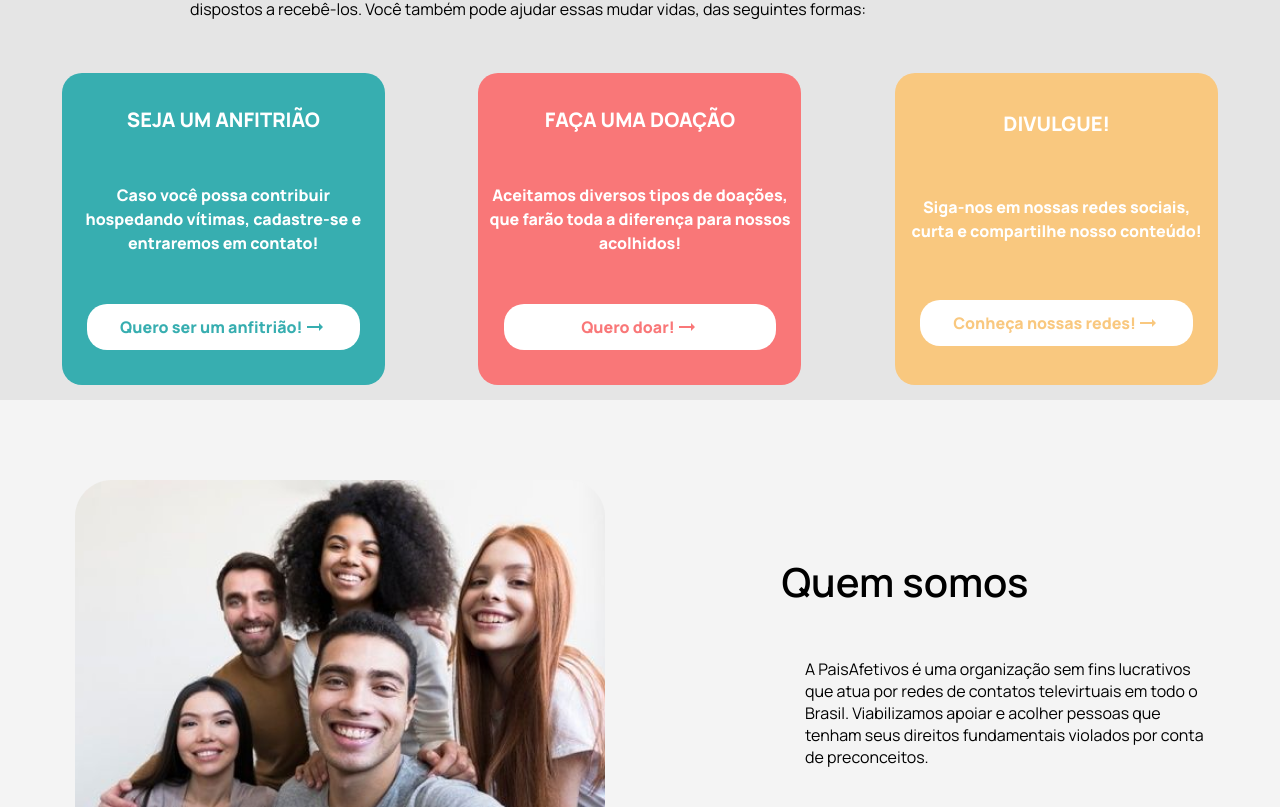
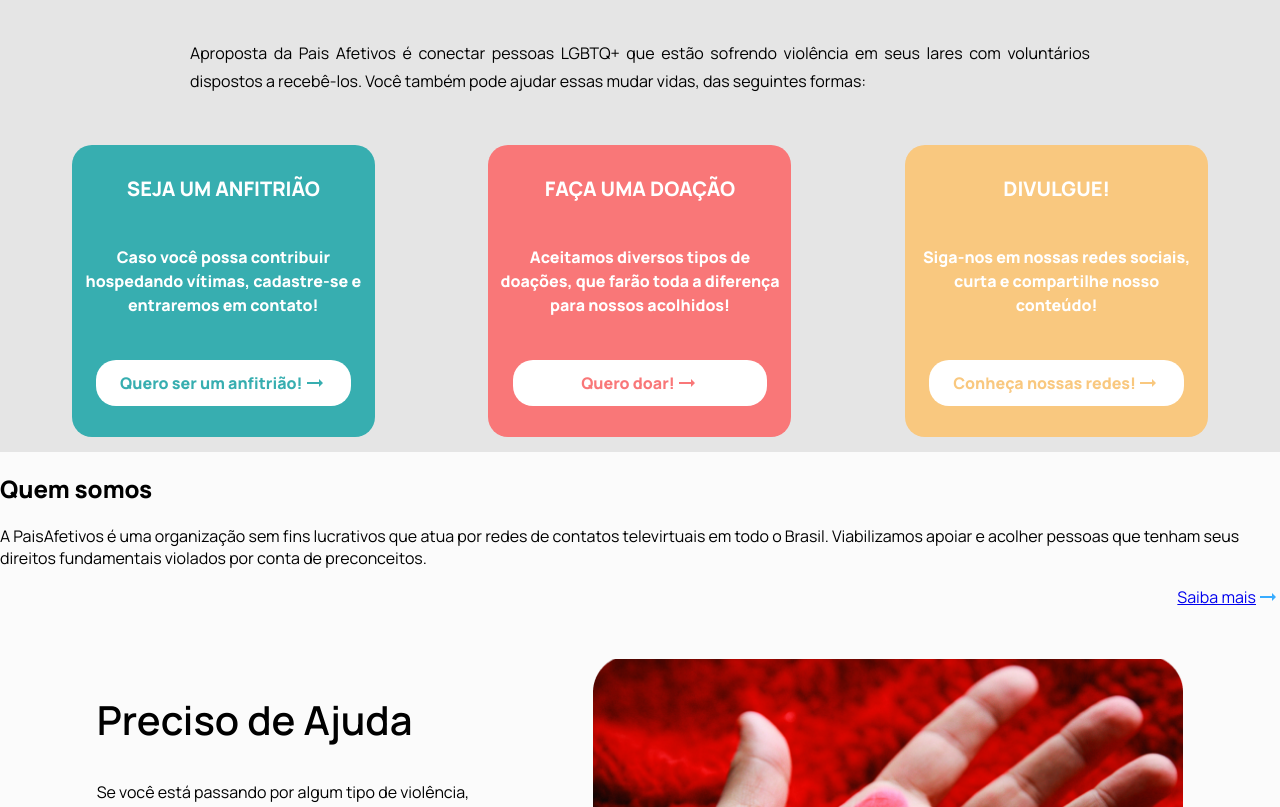
Before and after one commit to GrupoCPB/paisafetivos-web-frontend, a React (Create React App) app: page / in a window 1280 px wide. Shown: the part 813-1620 px from the top of the page. Built offline with nearby package versions, Linux system fonts and the light colour scheme.

Commit message:
add: seção 'sobre'

```diff
--- a/src/components/Home/SectionAbout/index.jsx
+++ b/src/components/Home/SectionAbout/index.jsx
@@ -1,12 +1,12 @@
 import React from "react";
-import { About } from "style/about";
-import { ArrowSignal } from './styles'
+import { ArrowSignal } from './styles';
+import Box from '@mui/material/Box';
 
 import ArrowRightAltIcon from '@mui/icons-material/ArrowRightAlt';
 
 export function SectionAbout() {
   return (
-    <About id="quem-somos">
+    <Box>
       <div className="about-photo"></div>
       <div className="about-area">
         <h2>Quem somos</h2>
@@ -25,6 +25,6 @@
           </ArrowSignal>
         </div>
       </div>
-    </About>
+    </Box>
   );
 }
--- a/src/components/Home/SectionDonation/index.jsx
+++ b/src/components/Home/SectionDonation/index.jsx
@@ -7,12 +7,11 @@
 export function SectionDonation() {
   return (
       <Box
-        display="flex"
-        justifyContent="space-around"
+        component="section"
         sx={ style.sectionDonateResponsive }
       >
         <Box
-          variant="div"
+          component="div"
           sx={ style.sectionLefth }
         >
           <H1
@@ -38,6 +37,7 @@
           </ButtonDonation>
         </Box>
         <Box
+          component="div"
           sx={{ display: { xs: "none", md: "block" } }}
         >
           <Img src={ donateImg } alt="pessoas ao por do sol"></Img>
--- a/src/components/Home/SectionDonation/styled.jsx
+++ b/src/components/Home/SectionDonation/styled.jsx
@@ -47,6 +47,8 @@
 `;
 
 export const sectionLefth = {
+  boxSizing: "border-box",
+  padding:"15px",
   display: { xs: "flex" },
   flexDirection: { xs: "column" } ,
   justifyContent: { xs: "center" },
@@ -54,6 +56,9 @@
 }
 
 export const sectionDonateResponsive = {
+  boxSizing: "border-box",
+  display: "flex",
+  justifyContent: "space-around",
   mt: { md: "80px"},
   background: { md: "#F8F8F8" },
   backgroundImage: { xs: `url(${donateImg})`, md: "none"},
--- a/src/components/Home/SectionHelpToo/index.jsx
+++ b/src/components/Home/SectionHelpToo/index.jsx
@@ -8,17 +8,11 @@
 export function SectionHelpToo() {
   return(
     <Box
-      display="flex"
-      flexDirection="column"
-      alignItems="center"
-      bgcolor="#E5E5E5"
-      padding="15px"
+      sx={ style.sectionHelpToo }
     >
       <H2 variant="h2">Você também pode ajudar!</H2>
       <PBody>Aproposta da Pais Afetivos é conectar pessoas LGBTQ+ que estão sofrendo violência em seus lares com voluntários dispostos a recebê-los. Você também pode ajudar essas mudar vidas, das seguintes formas: </PBody>
       <Box
-        display="flex"
-        justifyContent="space-around"
         sx={ style.sectionBotton }
       >
         <Box
--- a/src/components/Home/SectionHelpToo/style.jsx
+++ b/src/components/Home/SectionHelpToo/style.jsx
@@ -10,7 +10,7 @@
 `;
 
 export const PBody = styled(Typography)`
-  margin-top: 46px;
+  margin: 46px 15px 0 15px;
   font-size: 16px;
   font-weight: 500;
   line-height: 28px;
@@ -31,6 +31,7 @@
 `;
 
 export const ButtonCard = styled.a`
+  box-sizing: border-box;
   background-color: #FFFFFF;
   font-weight: 800;
   font-size: 16px;
@@ -44,6 +45,17 @@
   text-decoration: none;
 `;
 
+export const sectionHelpToo = {
+  boxSizing: "border-box",
+  backgroundColor: "#E5E5E5",
+  display: "flex",
+  flexDirection: "column",
+  padding: "15px",
+  alignItems: "center",
+  width: "100%",
+}
+
+
 export const sectionBotton = {
   display: "flex",
   flexDirection: { xs: "column", sm: "column", md: "row" } ,
@@ -53,12 +65,13 @@
 }
 
 export const card = {
+  display: "flex",
+  boxSizing: "border-box",
   mt: "50px",
   color: "#FFFFFF",
   width: { sm: "80%", md: "303px"},
-  height: {xs:"200px" ,sm: "200px", md: "292px"},
+  height: {xs:"200px", sm: "200px", md: "292px"},
   borderRadius: "20px",
-  display: "flex",
   flexDirection: "column",
   alignItems: "center",
   justifyContent: "space-around",
--- a/src/style/about.js
+++ /dev/null
@@ -1,155 +0,0 @@
-import styled from "styled-components";
-
-import about from "../assets/quem-somos.png";
-
-export const About = styled.main`
-  width: 100%;
-  background-color: #f4f4f4;
-
-  display: flex;
-  justify-content: center;
-  padding: 80px 0;
-
-  .about-photo {
-    width: 33.125rem;
-    height: 33.125rem;
-    background-image: url(${about});
-    background-repeat: no-repeat;
-  }
-
-  .about-area {
-    padding: 2.5rem 0;
-
-    display: inherit;
-    flex-direction: column;
-    align-items: center;
-
-    h2 {
-      font-size: 2.5rem;
-      font-weight: 600;
-    }
-
-    .about-area-text {
-      padding-left: 12.5rem;
-      p {
-        max-width: 25rem;
-        padding-bottom: 2rem;
-      }
-
-      a {
-        text-decoration: none;
-        color: #2d9cdb;
-        font-weight: 700;
-
-        &:hover {
-          text-decoration: underline;
-        }
-        img {
-          height: 0.625rem;
-          margin-left: 0.1875rem;
-        }
-      }
-    }
-  }
-
-  @media (max-width: 1024px) {
-    padding: 80px 30px;
-
-    div {
-      width: 50%;
-    }
-    .about-photo {
-      background-image: url(${about});
-      background-position: center;
-      background-repeat: no-repeat;
-    }
-
-    .about-area {
-      padding: 2.5rem 0;
-      justify-content: center;
-
-      h2 {
-        font-size: 2.5rem;
-      }
-
-      .about-area-text {
-        padding-left: 2rem;
-      }
-    }
-  }
-
-  @media (max-width: 768px) {
-    padding: 0;
-
-    .about-photo {
-      display: none;
-    }
-
-    .about-area {
-      width: 100%;
-      padding: 0;
-
-      justify-content: center;
-
-      h2 {
-        font-size: 2.5rem;
-        font-weight: 600;
-      }
-
-      .about-area-text {
-        padding-left: 0;
-        p {
-          max-width: 25rem;
-          padding-bottom: 2rem;
-        }
-
-        a {
-          text-decoration: none;
-          color: #2d9cdb;
-          font-weight: 700;
-
-          &:hover {
-            text-decoration: underline;
-          }
-          img {
-            height: 0.625rem;
-            margin-left: 0.1875rem;
-          }
-        }
-      }
-    }
-  }
-
-  @media (max-width: 425px) {
-    height: auto;
-    display: block;
-
-    .about-area {
-      min-width: 320px;
-      text-align: center;
-      padding-bottom: 5rem;
-      h2 {
-        font-size: 30px;
-        font-weight: 600;
-      }
-
-      .about-area-text {
-        display: flex;
-        flex-direction: column;
-        align-items: center;
-        width: 320px;
-        p {
-          width: auto;
-          margin-top: -5px;
-          padding: 0px 20px;
-        }
-
-        .about-link {
-          width: 90%;
-          display: flex;
-          justify-content: flex-end;
-        }
-      }
-    }
-  }
-`;
```
